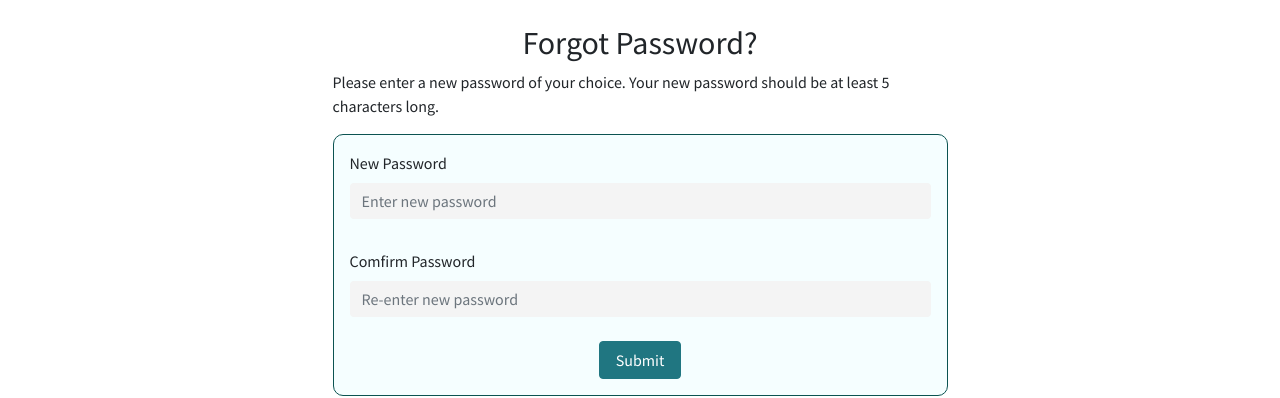
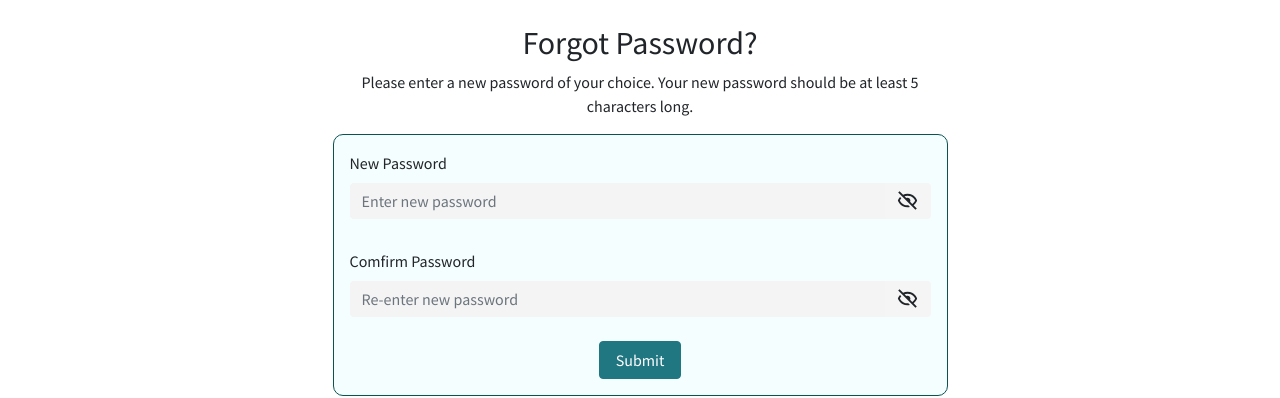
Before and after one commit to HamidTech360/Community-forumn-App, a Next.js app: page /reset-password in a window 1280 px wide. Shown: the part 155-553 px from the top of the page. Built offline with nearby package versions, Linux system fonts and the light colour scheme; no server answers.

Commit message:
adding show icon to reset password field

```diff
--- a/package.json
+++ b/package.json
@@ -18,6 +18,7 @@
     "react": "17.0.2",
     "react-bootstrap": "^2.1.2",
     "react-dom": "17.0.2",
+    "react-icons": "^4.3.1",
     "react-infinite-scroll-component": "^6.1.0",
     "react-multi-carousel": "^2.8.0",
     "react-timeago": "^6.2.1",
--- a/src/pages/reset-password.tsx
+++ b/src/pages/reset-password.tsx
@@ -1,9 +1,18 @@
-import React, {useState} from "react";
-import { Button, Container, Form, Image } from "react-bootstrap";
-
+import React, {useState, useRef} from "react";
+import { Button, Container, Form, Image, InputGroup } from "react-bootstrap";
+import {BiHide, BiShow} from 'react-icons/bi'
 
 const ResetPassword = () => {
+  const showPrependStyles = {
+    backgroundColor:'whitesmoke',
+    border:'0px',
+    cursor:'pointer'
+  }
+  const [showPassword, setShowPassword] = useState(false)
+  const [showCPassword, setShowCPassword] = useState(false)
 
+  const passwordRef = useRef()
+  const c_passwordRef = useRef()
   const [formData, setFormData] = useState({
     password:'',
     c_password:''
@@ -17,6 +26,24 @@ const ResetPassword = () => {
     }));
 
   };
+
+  const handleShowPassword = (ref:any)=>{
+    ref.current.type="text"
+    if(ref.current.name=="password"){
+        setShowPassword(true)
+    }else if(ref.current.name=="c_password"){
+      setShowCPassword(true)
+    }
+  }
+
+  const handleHidePassword = (ref:any)=>{
+    ref.current.type="password"
+    if(ref.current.name=="password"){
+      setShowPassword(false)
+    }else if(ref.current.name=="c_password"){
+      setShowCPassword(false)
+    }
+  }
   return (
     <Container
       style={{ minHeight: "60vh" }}
@@ -29,7 +56,7 @@ const ResetPassword = () => {
       >
         <div>
           <h2 className="text-center ">Forgot Password?</h2>
-          <p style={{ lineHeight: "1.5" }}>
+          <p style={{ lineHeight: "1.5" }} className="text-center">
             Please enter a new password of your choice. Your new password should be at least 5 characters long.
           </p>
         </div>
@@ -44,22 +71,41 @@ const ResetPassword = () => {
         >
           <Form.Group style={{marginBottom:'30px'}}>
             <Form.Label>New Password</Form.Label>
+           <InputGroup>
             <Form.Control
                 name="password"
                 placeholder="Enter new password"
                 type="password"
                 onChange={handleChange}
+                ref={passwordRef}
               />
+
+              <InputGroup.Text style={showPrependStyles}>
+                 {showPassword?
+                 <BiShow size={23} onClick={()=>handleHidePassword(passwordRef)} />:
+                 <BiHide size={23} onClick={()=>handleShowPassword(passwordRef)} />
+                 }
+              </InputGroup.Text>
+           </InputGroup>
           </Form.Group>
 
           <Form.Group>
             <Form.Label>Comfirm Password</Form.Label>
+            <InputGroup>
               <Form.Control
                 type="password"
                 name="c_password"
                 placeholder="Re-enter new password"
                 onChange={handleChange}
+                ref={c_passwordRef}
               />
+              <InputGroup.Text style={showPrependStyles}>
+                 {showCPassword?
+                 <BiShow size={23} onClick={()=>handleHidePassword(c_passwordRef)} />:
+                 <BiHide size={23} onClick={()=>handleShowPassword(c_passwordRef)} />
+                 }
+              </InputGroup.Text>
+            </InputGroup>
           </Form.Group>
 
           <div className="d-flex justify-content-center mt-4">
```
Also changed, not shown: 1 other file (tests, documents, lock files or other folders). Lines whose indentation alone changed are shown as unchanged.
